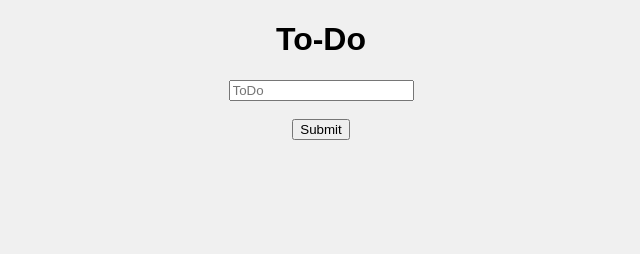
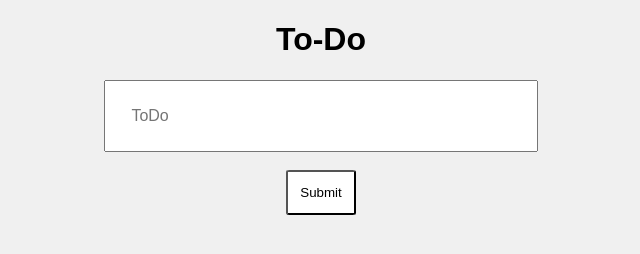
Before and after one commit to GoodGuyGuf/to-do-app, a plain HTML site: page index.html in a window 1280 px wide. Shown: the whole page, without its empty margins (319-959 px from the left). Drawn offline with Linux system fonts and the light colour scheme; a web font is replaced by a local one.

Commit message:
added css styling to button

```diff
--- a/css/to-do.css
+++ b/css/to-do.css
@@ -10,3 +10,21 @@ html{
 #To-Do-Form{
     text-align: center;
 }
+
+input[type="text"]{
+    padding: 2%;
+    width: 30%;
+    font-size: medium;
+}
+
+input[type="submit"]{
+    padding: 1%;
+    background-color: white;
+    border-radius: 5%;
+}
+
+input[type="submit"]:hover{
+    background-color: coral;
+    transition-duration: 0.4s;
+    cursor: pointer;
+}
```
